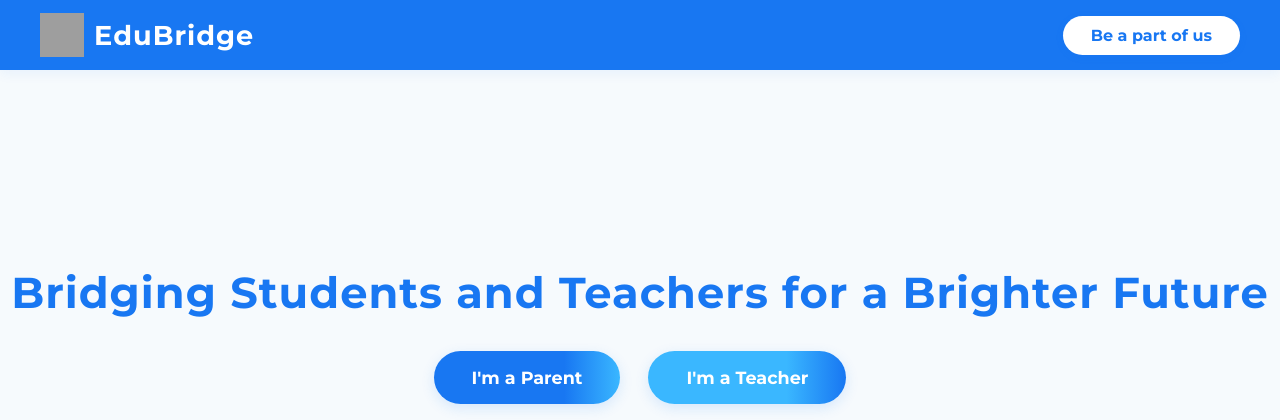
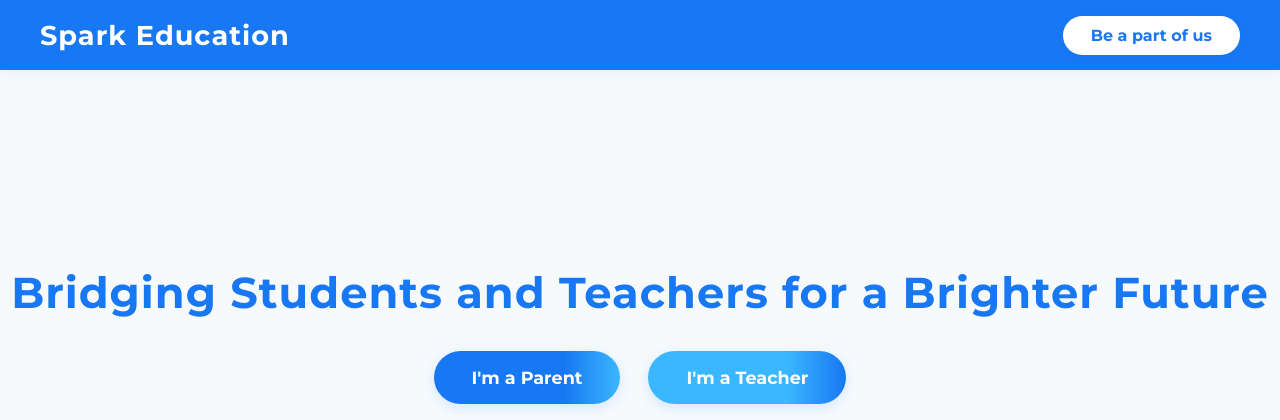
Before and after one commit to xympyo/unitar_education, a PHP site: page /ai_recommendation/ in a window 1280 px wide. Shown: the top 420 px of the page. Run offline with PHP 8.4, Linux system fonts and the light colour scheme; grey boxes are pictures that could not be loaded.

Commit message:
feat : changed title

```diff
--- a/index.php
+++ b/index.php
@@ -4,7 +4,7 @@
 <head>
     <meta charset="UTF-8">
     <meta name="viewport" content="width=device-width, initial-scale=1.0">
-    <title>EduBridge - Bridging Students and Teachers</title>
+    <title>Spark Education</title>
     <link href="https://fonts.googleapis.com/css?family=Montserrat:700,400&display=swap" rel="stylesheet">
     <style>
         body {
@@ -300,8 +300,7 @@
 <body>
     <header class="header">
         <a href="index.php" class="logo">
-            <img src="https://cdn-icons-png.flaticon.com/512/3135/3135768.png" alt="Logo" class="logo-img">
-            <span class="logo-text">EduBridge</span>
+            <span class="logo-text">Spark Education</span>
         </a>
         <div class="header-buttons">
             <a href="login.php">Be a part of us</a>
--- a/login.php
+++ b/login.php
@@ -4,7 +4,7 @@
 <head>
     <meta charset="UTF-8">
     <meta name="viewport" content="width=device-width, initial-scale=1.0">
-    <title>EduBridge - Login/Register</title>
+    <title>Spark Education - Login / Register</title>
     <link href="https://fonts.googleapis.com/css?family=Montserrat:700,400&display=swap" rel="stylesheet">
     <style>
         html,
```
